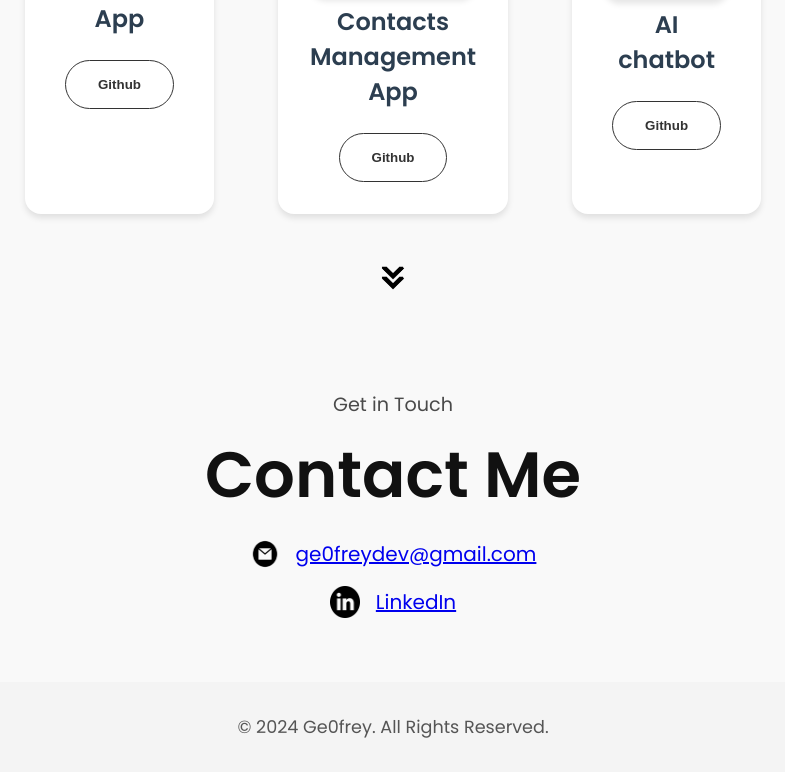
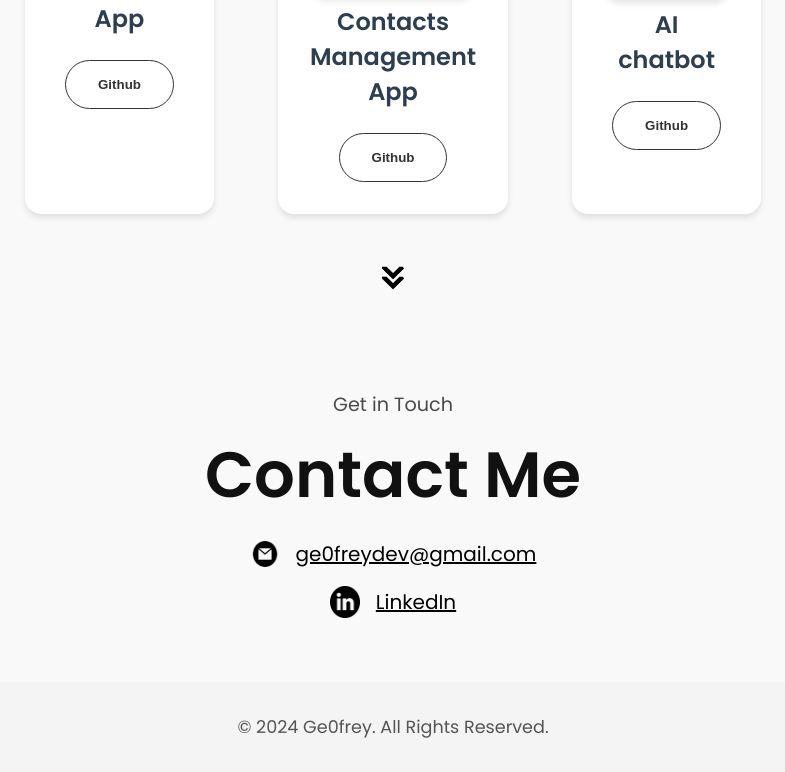
Before and after one commit to Ge0frey/portfolio-website, a plain HTML site: page index.html in a window 1280 px wide. Shown: the part 2522-3294 px from the top of the page, without its empty margins (247-1032 px from the left). Drawn offline with Linux system fonts and the light colour scheme.

Commit message:
style contact info

```diff
--- a/style.css
+++ b/style.css
@@ -368,8 +368,9 @@ article .icon {
   margin-bottom: 1rem;
 }
 
-.contact-info-container p {
+.contact-info-container p a {
   font-size: 1.25rem;
+  color: black;
 }
 
 .contact-icon {
```
